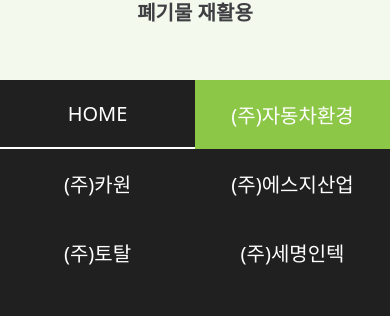
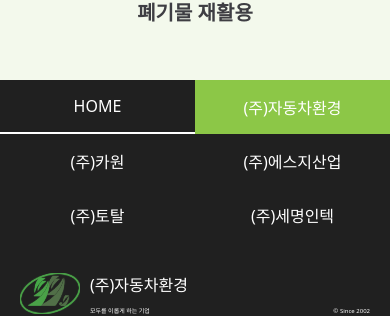
Before and after one commit to BoooostUp/carone, a React (Vite) app: page /ce in a window 390 px wide. Shown: the part 1747-2063 px from the top of the page. Built offline with nearby package versions, Linux system fonts and the light colour scheme; a web font is replaced by a local one.

Commit message:
🎨 Change BNB mobile size

```diff
--- a/src/components/Main/BNB/BnbButton.jsx
+++ b/src/components/Main/BNB/BnbButton.jsx
@@ -1,5 +1,6 @@
 import styled from 'styled-components';
 import { css } from 'styled-components';
+import { media } from '../../../styles/utils/mediaQuery';
 
 const BnbButton = ({ variant = 'home', status, ...props }) => {
   const { children } = props;
@@ -15,12 +16,16 @@
 
 const S = {
   Button: styled.button`
-    padding: 2rem 2rem;
+    padding: 1.5rem 1.5rem;
     width: 100%;
     color: rgb(255, 255, 255);
     background-color: ${({ theme }) => theme.color.black};
-    ${({ theme }) => theme.font.FONT20};
+    ${({ theme }) => theme.font.FONT16};
     ${({ $variant }) => buttonVariantMap[$variant]};
+    ${media.desktop`
+      padding: 2rem 2rem;
+      ${({ theme }) => theme.font.FONT20};
+    `}
   `,
 };
 
```
